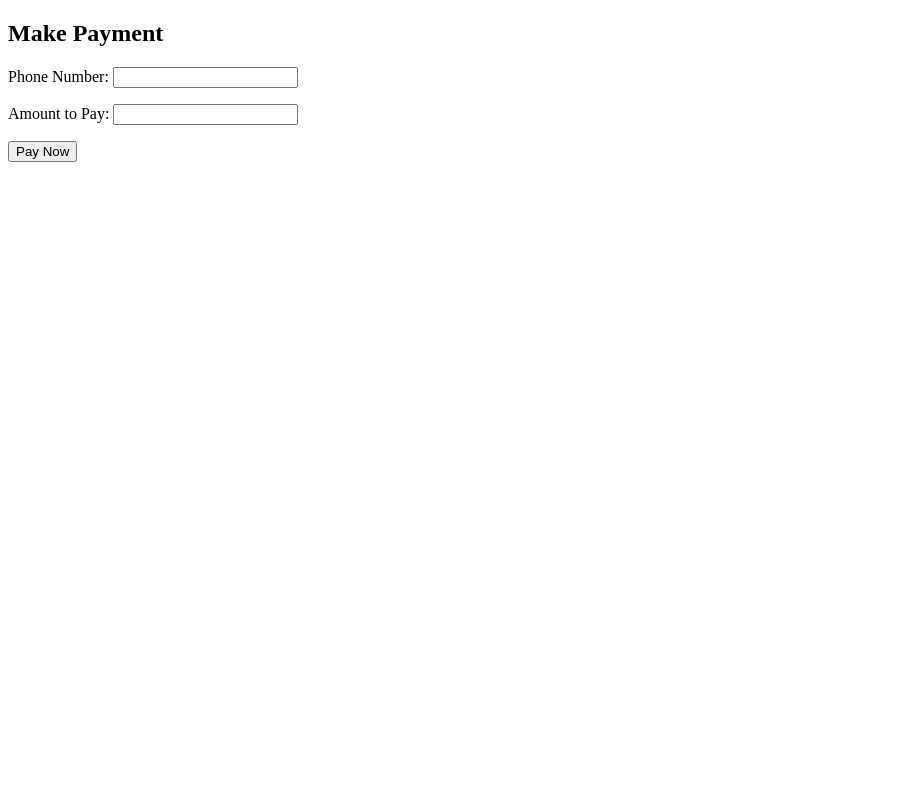
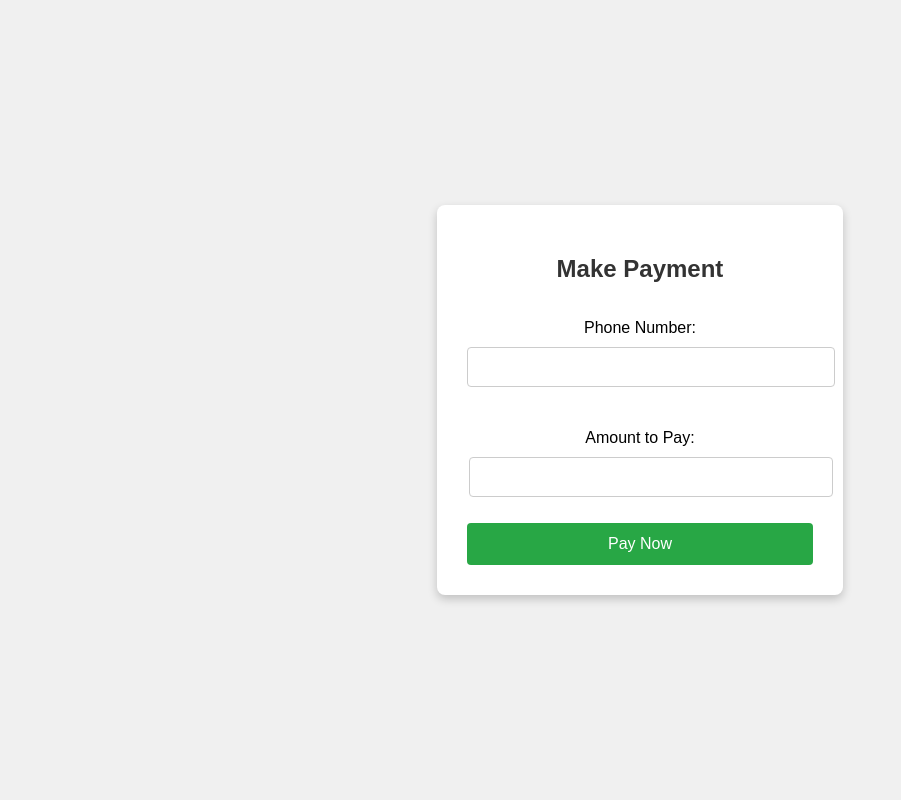
Before and after one commit to LynnAkinyi/darajaDjango, a Django app: page / in a window 1280 px wide. Shown: the whole page, without its empty margins (0-901 px from the left). Run offline with Django 5.2, Linux system fonts and the light colour scheme.

Commit message:
styled form

```diff
--- a/transaction_site/transaction_app/templates/payment_form.html
+++ b/transaction_site/transaction_app/templates/payment_form.html
@@ -5,14 +5,103 @@
     <meta charset="UTF-8">
     <meta name="viewport" content="width=device-width, initial-scale=1.0">
     <title>Make Payment</title>
+    <style>
+        /* Reset some basic styles */
+
+        body,
+        html {
+            margin: 0;
+            padding: 0;
+            height: 100%;
+            font-family: Arial, sans-serif;
+            background-color: #f0f0f0;
+            display: flex;
+            justify-content: center;
+            align-items: center;
+        }
+        /* Center the form container */
+
+        .container {
+            background-color: white;
+            padding: 30px;
+            border-radius: 8px;
+            box-shadow: 0 4px 10px rgba(0, 0, 0, 0.2);
+            max-width: 400px;
+            width: 100%;
+            text-align: center;
+        }
+
+        h2 {
+            margin-bottom: 20px;
+            font-size: 24px;
+            color: #333;
+        }
+
+        form {
+            display: flex;
+            flex-direction: column;
+            align-items: center;
+        }
+        /* Style the form inputs */
+
+        input {
+            width: 100%;
+            padding: 10px;
+            margin: 10px 0;
+            border-radius: 4px;
+            border: 1px solid #ccc;
+            font-size: 16px;
+        }
+        /* Style the submit button */
+
+        button {
+            width: 100%;
+            padding: 12px;
+            border: none;
+            border-radius: 4px;
+            background-color: #28a745;
+            color: white;
+            font-size: 16px;
+            cursor: pointer;
+            transition: background-color 0.3s ease;
+        }
+        /* Hover effect for button */
+
+        button:hover {
+            background-color: #218838;
+        }
+        /* Add shadow on focus of input fields */
+
+        input:focus {
+            outline: none;
+            box-shadow: 0 0 5px rgba(0, 123, 255, 0.5);
+        }
+        /* Blurry effect on form inputs when button is clicked */
+
+        .blurred {
+            filter: blur(1.5px);
+        }
+    </style>
 </head>
 
 <body>
-    <h2>Make Payment</h2>
-    <form method="post">
-        {% csrf_token %} {{ form.as_p }}
-        <button type="submit">Pay Now</button>
-    </form>
+    <div class="container">
+        <h2>Make Payment</h2>
+        <form method="post">
+            {% csrf_token %} {{ form.as_p }}
+            <button type="submit" onclick="blurInputs()">Pay Now</button>
+        </form>
+    </div>
+
+    <script>
+        function blurInputs() {
+            // Select all input elements inside the form
+            const inputs = document.querySelectorAll('input');
+            inputs.forEach(input => {
+                input.classList.add('blurred');
+            });
+        }
+    </script>
 </body>
 
 </html>
```
